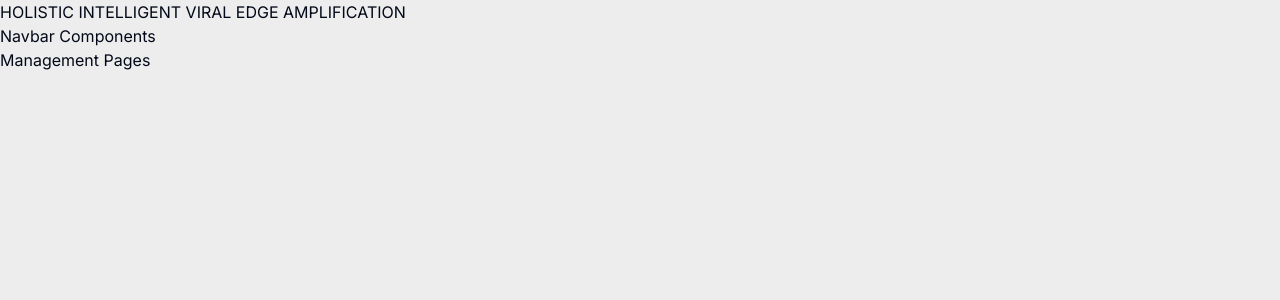
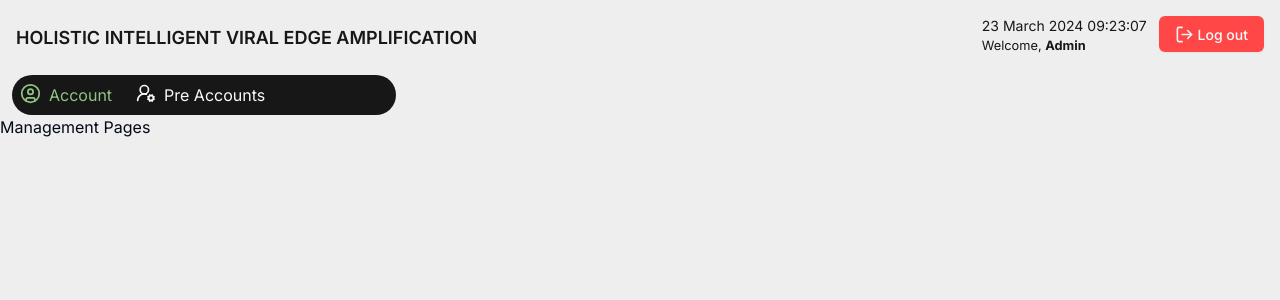
Before and after one commit to zidaneibrahimf7/media-ampli-next, a Next.js app: page /accounts in a window 1280 px wide. Shown: the top 300 px of the page. Built offline with nearby package versions, Linux system fonts and the light colour scheme.

Commit message:
update gui media-ampli-next

```diff
--- a/src/app/(auth)/login/page.jsx
+++ b/src/app/(auth)/login/page.jsx
@@ -1,8 +1,60 @@
+'use client'
 // import Image from "next/image";
-import React from 'react'
+import React, {useState} from 'react'
 import { Input } from '@/components/ui/input';
+import { Button } from '@/components/ui/button';
+import { useFormik } from 'formik';
+import * as Yup from 'yup'
+import toast from 'react-hot-toast';
+import { Toaster } from 'react-hot-toast';
+import { Label } from '@/components/ui/label';
+
+const toasterSuccess = (message) => {
+  toast.success(message, {
+    style: {
+      border: '1px solid #55CD6C',
+      padding: '12px',
+      color: '#FFFAEE',
+      backgroundColor: '#FFFAEE'
+    },
+    iconTheme: {
+      primary: '#FFFAEE',
+      secondary: '#55CD6C',
+    },
+  })
+}
+
+const toasterFailed = (message) => {
+  toast.error(message, {
+    style: {
+      border: '1px solid #55CD6C',
+      padding: '12px',
+      color: '#FFFAEE',
+      backgroundColor: '#55CD6C'
+    },
+    iconTheme: {
+      primary: '#FFFAEE',
+      secondary: '#55CD6C',
+    },
+  })
+
+}
 
 export default function Login() {
+  const validationSchema = Yup.object().shape({
+    username: Yup.string().required('Username required'),
+    password: Yup.string().required('Password required')
+  })
+  const formik = useFormik({
+    validationSchema,
+    initialValues: {
+      username: '',
+      password: ''
+    },
+    onSubmit: (values) => {
+      console.log(values, 'vall')
+    }
+  })
 
   return (
     <>
@@ -11,25 +63,45 @@ export default function Login() {
           <div id="title" className='text-center text-lg'>
             <h1>HOLISTIC INTELLIGENT VIRAL EDGE AMPLIFICATION</h1>
           </div>
-          <div id="user" className='text-center bg-primary rounded rounded-radius'>
+          <div id="user" className='text-center bg-primary rounded rounded-3xl'>
             {/* <h3 className='text-primary-foreground'>Media Ampli</h3>   */}
-            <div className='flex justify-between'>
+            <form className='flex justify-between' onSubmit={formik.handleSubmit}>
               <Input
-              className="flex-1 rounded rounded-radius bg-primary-foreground m-2 p-1"
+                className="flex-1 rounded rounded-2xl bg-primary-foreground m-2 p-1"
                 placeholder="enter username..."
                 type="text"
+                name='username'
+                id='username'
+                onChange={formik.handleChange}
+                value={formik.values.username}
+              />
+               {formik.errors.username && (
+                  toasterSuccess('username tidak diinput')
+                  // <Label className="text-red-500 text-xs mx-2">{formik.errors.username}<span className="text-red-500">*</span></Label>
+                )}
 
-            />
               <Input
-              className="flex-1 rounded rounded-radius bg-primary-foreground m-2 p-1"
+                className="flex-1 rounded rounded-2xl bg-primary-foreground m-2 p-1"
                 placeholder="enter password..."
                 type="password"
+                name='password'
+                id='password'
+                onChange={formik.handleChange}
+                value={formik.values.password}
               />
-
-            </div>
+              {formik.errors.password && (
+                  toasterFailed('password tidak diinput')
+                  // <Label className="text-red-500 text-xs mx-2">{formik.errors.username}<span className="text-red-500">*</span></Label>
+                )}
+              <Button variant="success" type='submit' className="mt-2 rounded rounded-2xl mx-2 ">Login</Button>
+            </form>
           </div>
         </section>
       </main>
+      <Toaster
+      position="bottom-right"
+      reverseOrder={false}
+      />
     </>
   );
 }
--- /dev/null
+++ b/src/app/(site)/pre-account/page.jsx
@@ -0,0 +1,9 @@
+import React from 'react'
+
+const page = () => {
+  return (
+    <div>page</div>
+  )
+}
+
+export default page
--- a/src/app/globals.css
+++ b/src/app/globals.css
@@ -5,7 +5,7 @@
 @layer base {
   :root {
     /* --background: 0 0% 100%; */
-    --background: 0 0% 92.94%;
+    --background: 0 0% 93.33%;
     --foreground: 222.2 84% 4.9%;
 
     /* --card: 0 0% 100%; */
@@ -43,7 +43,8 @@
     --danger-foreground: 210 40% 98%;
     --danger-hover: 0 100% 38%;
 
-    --success: 116 58% 65%;
+    /* --success: 116 58% 65%; */
+    --success: 107.08 35.52% 64.12%;
     --success-foreground: 210 40% 98%;
     --success-hover:102 48% 49%;
 
--- a/src/components/layout/header-components.jsx
+++ b/src/components/layout/header-components.jsx
@@ -1,12 +1,37 @@
 'use client'
 
+import React, { useState, useEffect } from 'react';
+import moment from 'moment';
+import Moment from 'react-moment';
+import { Button } from '../ui/button';
+import { LogOut } from 'lucide-react';
+
 export default function HeaderComponents() {
+  const [currentTime, setCurrentTime] = useState(moment());
+
+  useEffect(() => {
+    const interval = setInterval(() => {
+      setCurrentTime(moment());
+    }, 1000);
+
+    return () => clearInterval(interval);
+  }, []);
 
   return (
     <>
-      <main>
-        <h1>HOLISTIC INTELLIGENT VIRAL EDGE AMPLIFICATION</h1>
+      <main className='flex justify-between text-primary p-3 m-1'>
+        <h1 className='font-semibold mt-2 text-lg'>HOLISTIC INTELLIGENT VIRAL EDGE AMPLIFICATION</h1>
+        <div className='flex gap-3'>
+          <div className='grid grid-flow-row auto-rows-max'>
+            <Moment format="D MMMM YYYY HH:mm:ss" className='text-sm' suppressHydrationWarning>{currentTime}</Moment>
+            <small className='mb-1'>Welcome, <span className='font-bold'>Admin</span></small>
+          </div>
+          <Button variant="danger" className='flex gap-1'>
+            <LogOut className='text-secondary' size={19}/>
+            <p className='text-md mt-0.5'>Log out</p>
+          </Button>
+        </div>
       </main>
     </>
-  )
+  );
 }
--- a/src/components/layout/navbar-components.jsx
+++ b/src/components/layout/navbar-components.jsx
@@ -1,14 +1,55 @@
 'use client'
 
 import React from 'react'
+import { usePathname } from 'next/navigation';
+import Link from 'next/link'
 
-export default function NavbarComponents() {
+import { CircleUser, UserRoundCog } from 'lucide-react'
+
+export default function NavbarComponents({ role, page }) {
+  // const isAdmin = role === 'admin';
+  // const isOperator = role === 'operator';
+
+  const menuList = [
+    {
+      id: 1,
+      label: 'Account',
+      link: '/accounts',
+      icon: <CircleUser size={21} />,
+      // hidden: isOperator,
+    },
+    {
+      id: 2,
+      label: 'Pre Accounts',
+      link: '/pre-account',
+      icon: <UserRoundCog size={20} />,
+      // hidden: isOperator,
+    },
+  ];
+
+  const pathname = usePathname();
+  // console.log(pathname, 'routerr')
 
   return (
-    <>
-      <main>
-        <h1>Navbar Components</h1>
-      </main>
-    </>
-  )
-}
+    <nav className="text-primary-foreground text-md">
+      <ul className="flex items-center gap-4 rounded-full bg-primary p-1 mx-3 w-[30%]">
+        {menuList.map(menu => {
+          if (!menu.hidden) {
+            return (
+              <li className="nav-item p-1" key={menu.id}>
+                <Link
+                  className={`nav-link text-bg-primary flex align-items-center gap-2 ${pathname === menu.link ? 'text-success' : ''}`}
+                  href={menu.link}
+                >
+                  {menu.icon}
+                  {menu.label}
+                </Link>
+              </li>
+            );
+          }
+          return null;
+        })}
+      </ul>
+    </nav>
+  );
+};
--- a/src/components/ui/button.jsx
+++ b/src/components/ui/button.jsx
@@ -19,6 +19,10 @@ const buttonVariants = cva(
           "bg-secondary text-secondary-foreground shadow-sm hover:bg-secondary/80",
         ghost: "hover:bg-accent hover:text-accent-foreground",
         link: "text-primary underline-offset-4 hover:underline",
+        success:
+          "bg-success text-primary-foreground shadow-sm hover:bg-success-hover",
+        danger:
+          "bg-danger text-primary-foreground shadow-sm hover:bg-danger-hover"
       },
       size: {
         default: "h-9 px-4 py-2",
```
Also changed, not shown: package.json (+7 -1 lines), 1 other file (tests, documents, lock files or other folders). Lines whose indentation alone changed are shown as unchanged.
